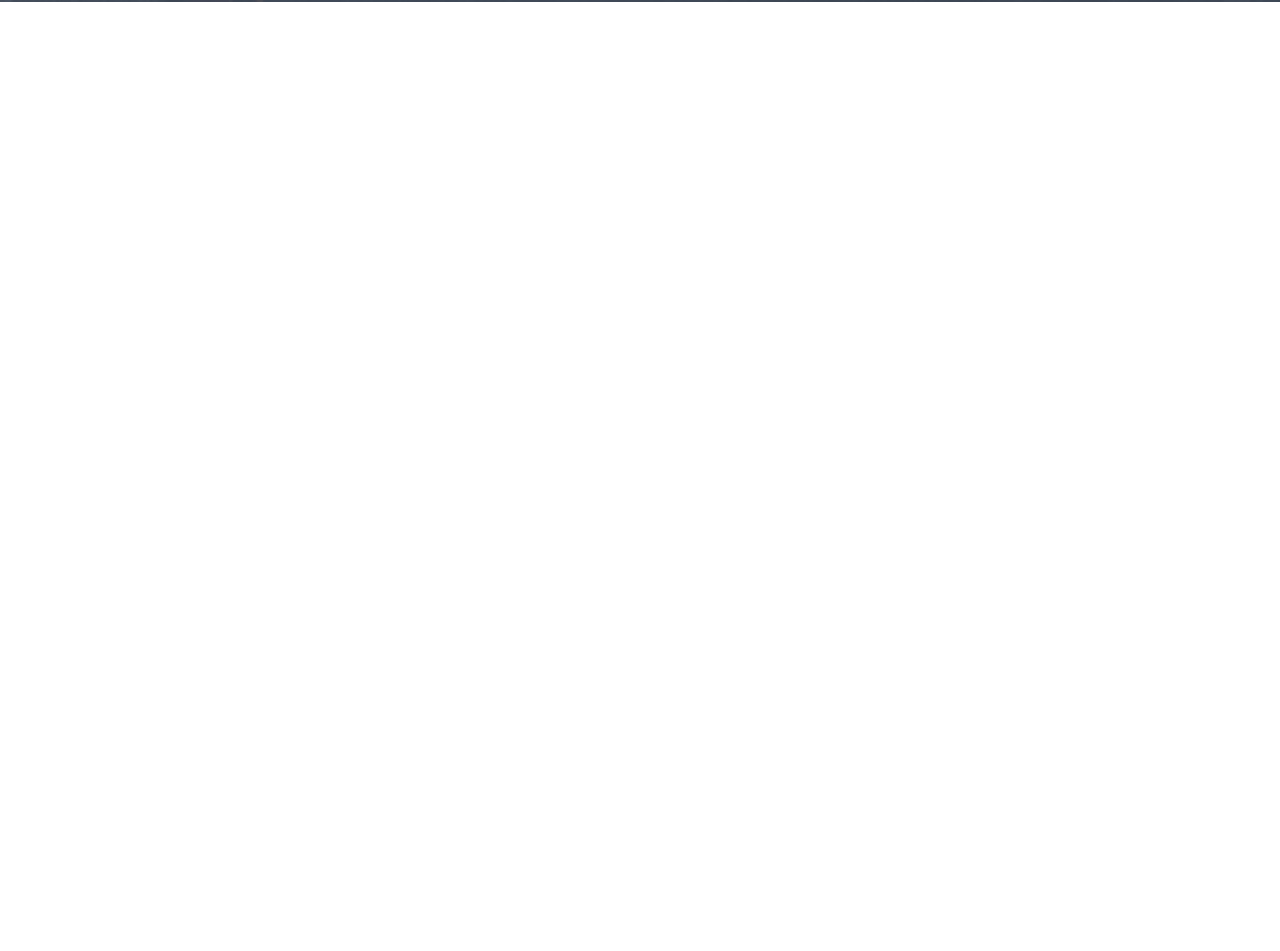
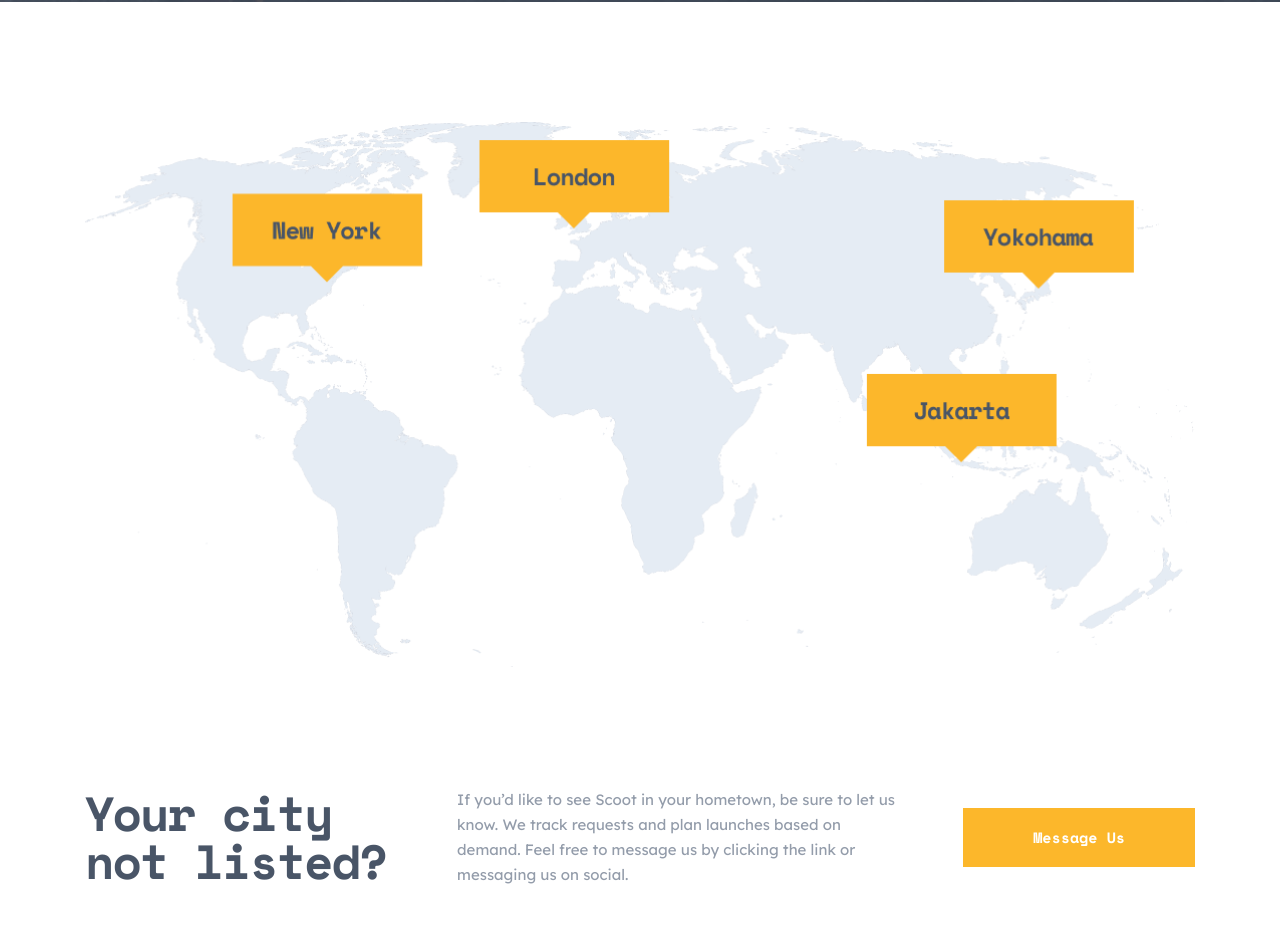
Before and after one commit to rustamidastan/scoot-app, a Vue app: page /location in a window 1280 px wide. Shown: the part 301-1252 px from the top of the page. Before the commit the page ends 800 px from the top, so only its background shows below. Built offline with nearby package versions, Linux system fonts and the light colour scheme.

Commit message:
Finishing Location Page

```diff
--- /dev/null
+++ b/src/components/LocationInfo.vue
@@ -0,0 +1,60 @@
+<template>
+  <div class="location-info">
+    <div class="container location-info__container">
+      <h2 class="location-info__title">{{ info.title }}</h2>
+      <p class="location-info__text">{{ info.text }}</p>
+      <a href="#" class="location-info__lnk">Message Us</a>
+    </div>
+  </div>
+</template>
+
+<script>
+export default {
+  props: ["info"],
+};
+</script>
+
+<style>
+.location-info {
+  padding-bottom: 122px;
+}
+
+.location-info__container {
+  display: flex;
+  align-items: center;
+  justify-content: space-between;
+}
+
+.location-info__title {
+  width: 311px;
+  color: #495567;
+  font-size: 48px;
+  line-height: 1;
+  letter-spacing: -2px;
+}
+
+.location-info__text {
+  width: 445px;
+  font-size: 15px;
+  line-height: 25px;
+}
+
+.location-info__lnk {
+  padding: 14px 67px;
+  font-size: 15px;
+  line-height: 25px;
+  text-align: center;
+  font-weight: 700;
+  color: #fff;
+  border: 3px solid transparent;
+  background-color: #fcb72b;
+  transition: all 0.3 s ease;
+  text-decoration: none;
+}
+
+.location-info__lnk:hover {
+  border-color: #fcb72b;
+  color: #fcb72b;
+  background-color: transparent;
+}
+</style>
--- /dev/null
+++ b/src/components/Map.vue
@@ -0,0 +1,25 @@
+<template>
+  <div class="location-map-wrapper">
+    <div class="container">
+      <div class="location-map"></div>
+    </div>
+  </div>
+</template>
+
+<script>
+export default {};
+</script>
+
+<style>
+.location-map-wrapper {
+  padding: 120px 0;
+}
+
+.location-map {
+  height: 545px;
+  width: 100%;
+  background-image: url(../assets/locations-map.png);
+  background-repeat: no-repeat;
+  background-size: cover;
+}
+</style>
--- a/src/views/Location.vue
+++ b/src/views/Location.vue
@@ -1,16 +1,30 @@
 <template>
   <PageBanner :title="title" />
+  <Map />
+  <LocationInfo :info="info" />
+  <Footer />
 </template>
 
 <script>
 import PageBanner from "@/components/PageBanner.vue";
+import Map from "@/components/Map.vue";
+import LocationInfo from "@/components/LocationInfo.vue";
+import Footer from "@/components/Footer.vue";
+
 export default {
   components: {
     PageBanner,
+    Map,
+    LocationInfo,
+    Footer,
   },
   data() {
     return {
       title: "Location",
+      info: {
+        title: "Your city not listed?",
+        text: "If you’d like to see Scoot in your hometown, be sure to let us know. We track requests and plan launches based on demand. Feel free to message us by clicking the link or messaging us on social.",
+      },
     };
   },
 };
```
